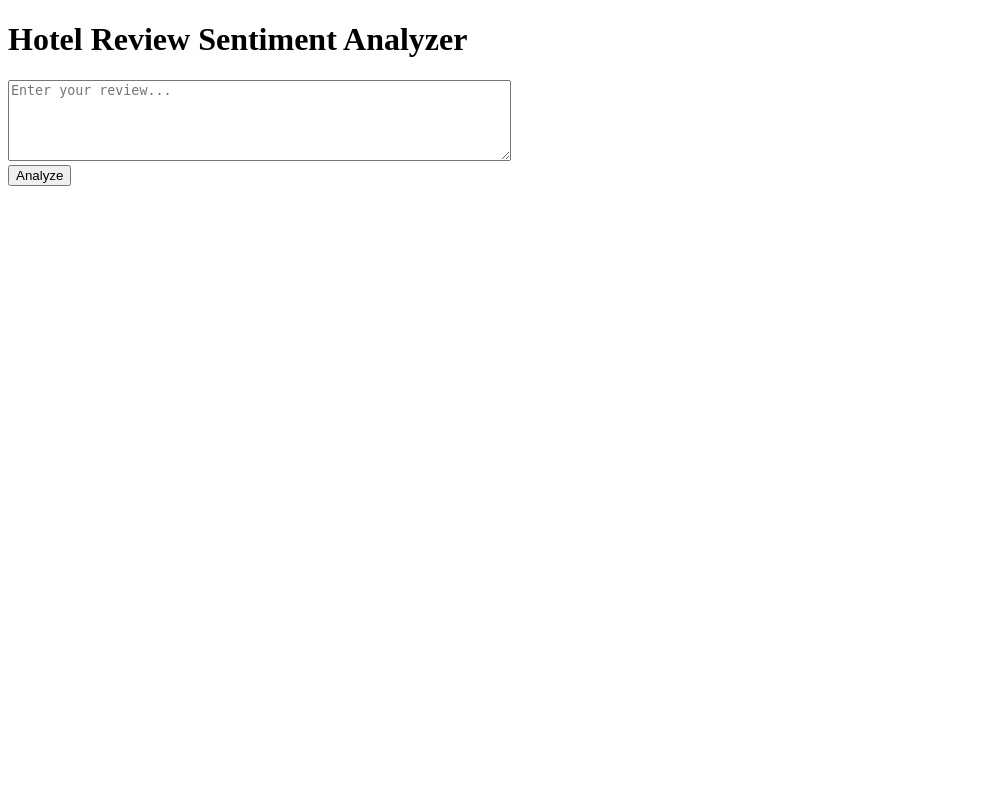
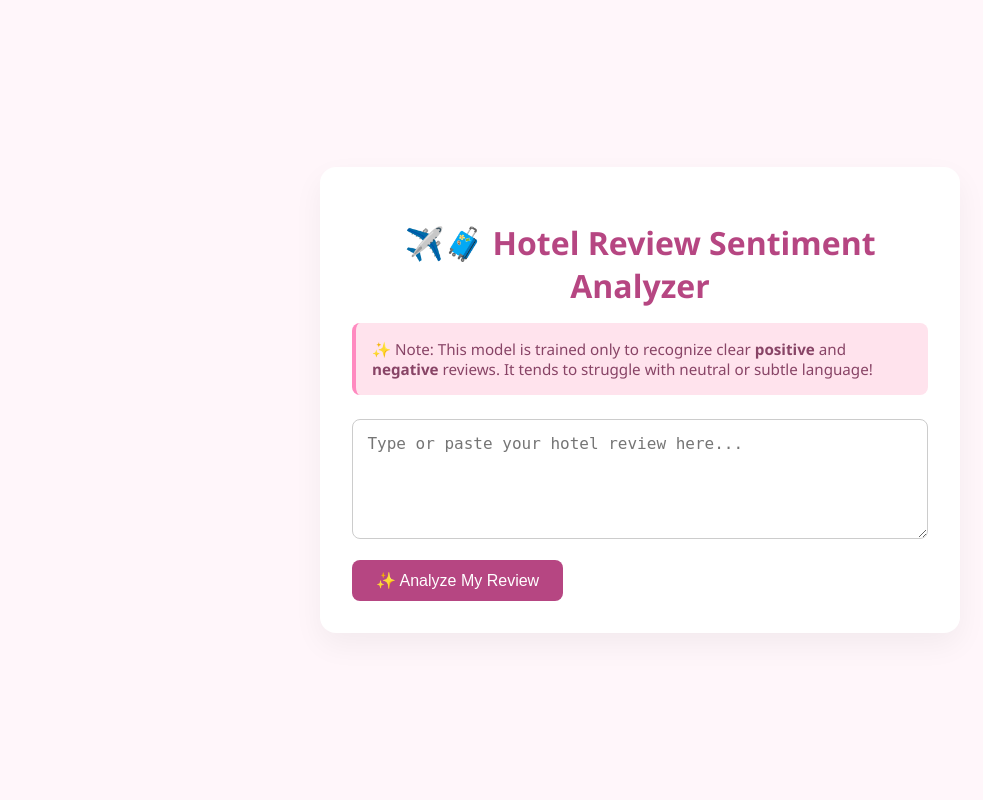
Before and after one commit to katrmartin/ML-Final, a Flask app: page / in a window 1280 px wide. Shown: the whole page, without its empty margins (0-983 px from the left). Run offline with Flask 3, Linux system fonts and the light colour scheme; parts of the project's set-up code (start-up, migrations or seed data) failed here and were passed over.

Commit message:
using OLR model and stylized app

```diff
--- /dev/null
+++ b/static/styles.css
@@ -0,0 +1,80 @@
+* {
+    box-sizing: border-box;
+}
+
+body {
+    background-color: #fff6fa;
+    font-family: 'Segoe UI', Tahoma, Geneva, Verdana, sans-serif;
+    color: #333;
+    display: flex;
+    justify-content: center;
+    align-items: center;
+    min-height: 100vh;
+    margin: 0;
+}
+
+.container {
+    background-color: #ffffff;
+    padding: 2rem;
+    border-radius: 16px;
+    box-shadow: 0 12px 30px rgba(0, 0, 0, 0.05);
+    width: 100%;
+    max-width: 640px;
+}
+
+h1 {
+    color: #b64682;
+    font-size: 2rem;
+    text-align: center;
+    margin-bottom: 1rem;
+}
+
+p.note {
+    background-color: #ffe3ed;
+    border-left: 4px solid #ff8ac0;
+    padding: 1rem;
+    font-size: 0.95rem;
+    color: #884466;
+    border-radius: 8px;
+    margin-bottom: 1.5rem;
+}
+
+textarea {
+    width: 100%;
+    padding: 0.9rem;
+    border-radius: 8px;
+    border: 1px solid #ccc;
+    font-size: 1rem;
+    resize: vertical;
+    min-height: 120px;
+}
+
+button {
+    margin-top: 1rem;
+    padding: 0.7rem 1.5rem;
+    font-size: 1rem;
+    background-color: #b64682;
+    color: white;
+    border: none;
+    border-radius: 8px;
+    cursor: pointer;
+    transition: background-color 0.3s ease;
+}
+
+button:hover {
+    background-color: #9e3a6b;
+}
+
+.result {
+    margin-top: 2rem;
+    padding: 1rem;
+    background-color: #fef4f9;
+    border-left: 5px solid #e67aa2;
+    border-radius: 8px;
+}
+
+.confidence {
+    color: #666;
+    font-size: 0.95rem;
+    margin-top: 0.5rem;
+}
--- a/templates/index.html
+++ b/templates/index.html
@@ -1,18 +1,27 @@
 <!DOCTYPE html>
-<html>
+<html lang="en">
 <head>
-    <title>Sentiment Analyzer</title>
+    <meta charset="UTF-8">
+    <title>Hotel Review Sentiment Analyzer</title>
+    <link rel="stylesheet" href="static/styles.css">
 </head>
 <body>
-    <h1>Hotel Review Sentiment Analyzer</h1>
+    <div class="container">
+      <h1>✈️🧳 Hotel Review Sentiment Analyzer</h1>
+
+      <p class="note">✨ Note: This model is trained only to recognize clear <b>positive</b> and <b>negative</b> reviews. It tends to struggle with neutral or subtle language!</p>
+
       <form method="POST">
-        <textarea name="review" rows="5" cols="60" placeholder="Enter your review..."></textarea><br>
-        <button type="submit">Analyze</button>
+          <textarea name="review" placeholder="Type or paste your hotel review here..."></textarea><br>
+          <button type="submit">✨ Analyze My Review</button>
       </form>
 
       {% if sentiment %}
+          <div class="result">
               <h2>Prediction: {{ sentiment }}</h2>
-        <p style="color:gray;">I am: {{ confidence }}% in my prediction</p>
+              <p class="confidence">I am {{ confidence }}% confident in my guess!</p>
+          </div>
       {% endif %}
+    </div>
   </body>
 </html>
```
Also changed, not shown: 1 other file. Lines whose indentation alone changed are shown as unchanged.
